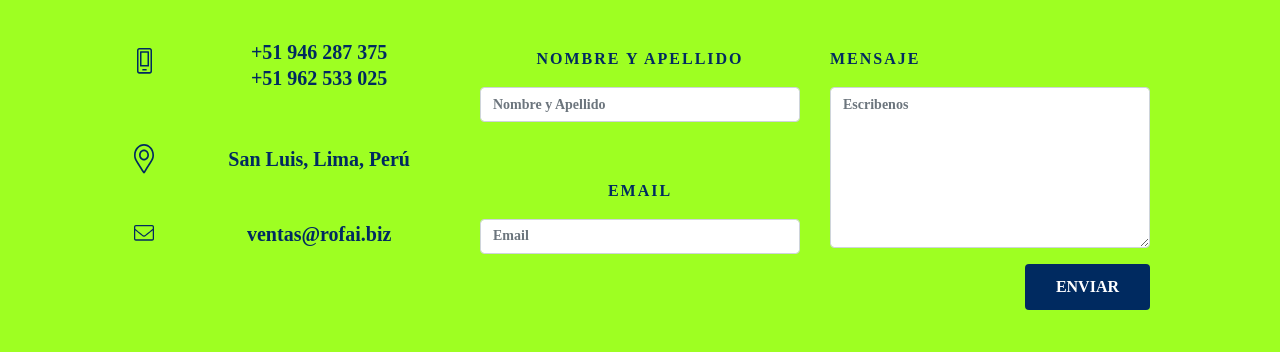
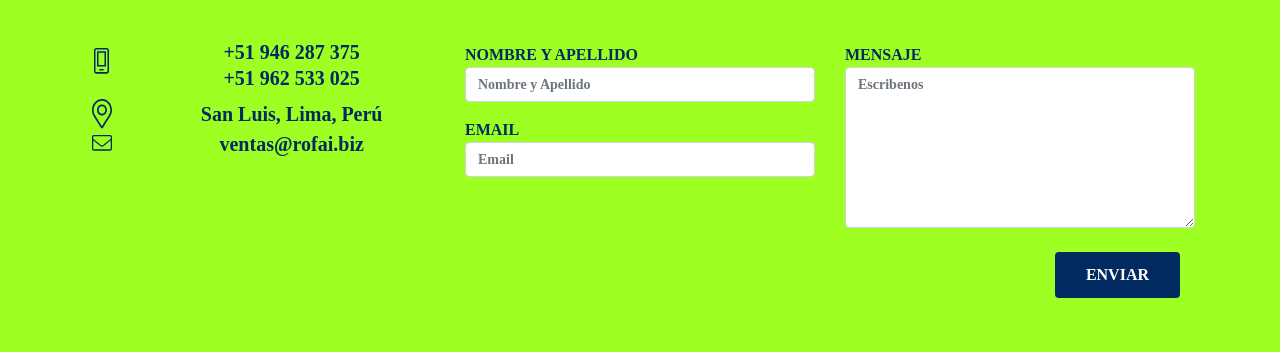
Before and after one commit to joselfblanco/rofai.biz, a plain HTML site: page index.html in a window 1280 px wide. Shown: the part 4532-4884 px from the top of the page. Drawn offline with nearby package versions, Linux system fonts and the light colour scheme; a web font is replaced by a local one.

Commit message:
Add files via upload

```diff
--- a/index.html
+++ b/index.html
@@ -1,4 +1,3 @@
-
 <!DOCTYPE html>
 <html lang="en">
 <head>
@@ -170,23 +169,18 @@
             <div class="container card-scroll card2" style="display: none;" >
               <div id="carouselExampleIndicators" class="carousel slide" data-ride="carousel">
                 <ol class="carousel-indicators">
-
                   <a class="carousel-control-prev" href="#carouselExampleIndicators" role="button" data-slide="prev">
                     <span>
                       <img src="../public/imagenes/iconos/LeftArrow.svg" alt="">
                     </span>
                   </a>
-
                   <li data-target="#carouselExampleIndicators" data-slide-to="0" class="active"></li>
                   <li data-target="#carouselExampleIndicators" data-slide-to="1"></li>
-
-
                   <a class="carousel-control-next" href="#carouselExampleIndicators" role="button" data-slide="next">
                     <span >
                       <img src="../public/imagenes/iconos/RightArrow.svg" alt="">
                     </span>
                   </a>
-
                 </ol>
                 <div class="carousel-inner">
                   <div class="carousel-item active">
@@ -744,9 +738,10 @@
           <div class="col-sm-12 text-uppercase estamos_para">
             estamos para ayudarte
           </div>
-          <div class="col-lg-4 row">
+          <div class="col-lg-4 col-sm-12">
+            <div class="row">
               <div class="col-sm-2 mb-2" >
-              <a href="https://api.whatsapp.com/send?phone=51946287375"><img class="iconos" style="width: 15px;" src="../public/imagenes/iconos/telefono.svg" alt=""></a>
+                <a href="https://api.whatsapp.com/send?phone=51946287375" target="_blank"><img class="iconos" style="width: 15px;" src="../public/imagenes/iconos/telefono.svg" alt=""></a>
               </div>
               <div class="col-sm-10  numeros">
                 <p style="line-height: 10px;"> <strong>+51 946 287 375</strong></p>
@@ -765,24 +760,28 @@
                 <p class="p-correo">ventas@rofai.biz</p>
               </div>
             </div>
-          <div class="col-lg-4 row ">
+          </div>
+          <div class="col-lg-4 col-sm-12">
+            <div class="row">
               <div class="col-md-12">
-              <p class="p-nombre">NOMBRE Y APELLIDO</p>
+                <p class="mb-0 mt-n1 text-left">NOMBRE Y APELLIDO</p>
                 <input type="text" placeholder="Nombre y Apellido" class="form-control" required>
               </div>
               <div class="col-md-12">
-              <p class="p-email">EMAIL</p>
+                <p class="mb-0 mt-3 text-left ">EMAIL</p>
                 <input type="text" placeholder="Email" class="form-control" width="100%"  type="email" required>
               </div>
             </div>
-          <div class="col-lg-4 row text-left">
+          </div>
+          <div class="col-lg-4 col-sm-12">
+            <div class="row">
               <div class="col-md-12 w-100">
-              <div class="form-group">
-                <label class="p-mensaje text-uppercase" for="my-textarea">Mensaje</label>
-                <textarea id="my-textarea" placeholder="Escribenos" class="form-control mt-2" name="" rows="7"></textarea>
+                <div class="">
+                  <p class="mb-0 mt-n1 text-left text-uppercase" for="my-textarea">Mensaje</p>
+                  <textarea id="my-textarea" placeholder="Escribenos" class="form-control mb-4 " name="" rows="7"></textarea>
                 </div>
               </div>
-
+            </div>
           <div class=" col-lg-12 text-right ">
             <button class=" btn btn-md boton_envia">ENVIAR</button>
           </div>
```
Also changed, not shown: 1 other file. Lines whose indentation alone changed are shown as unchanged.
